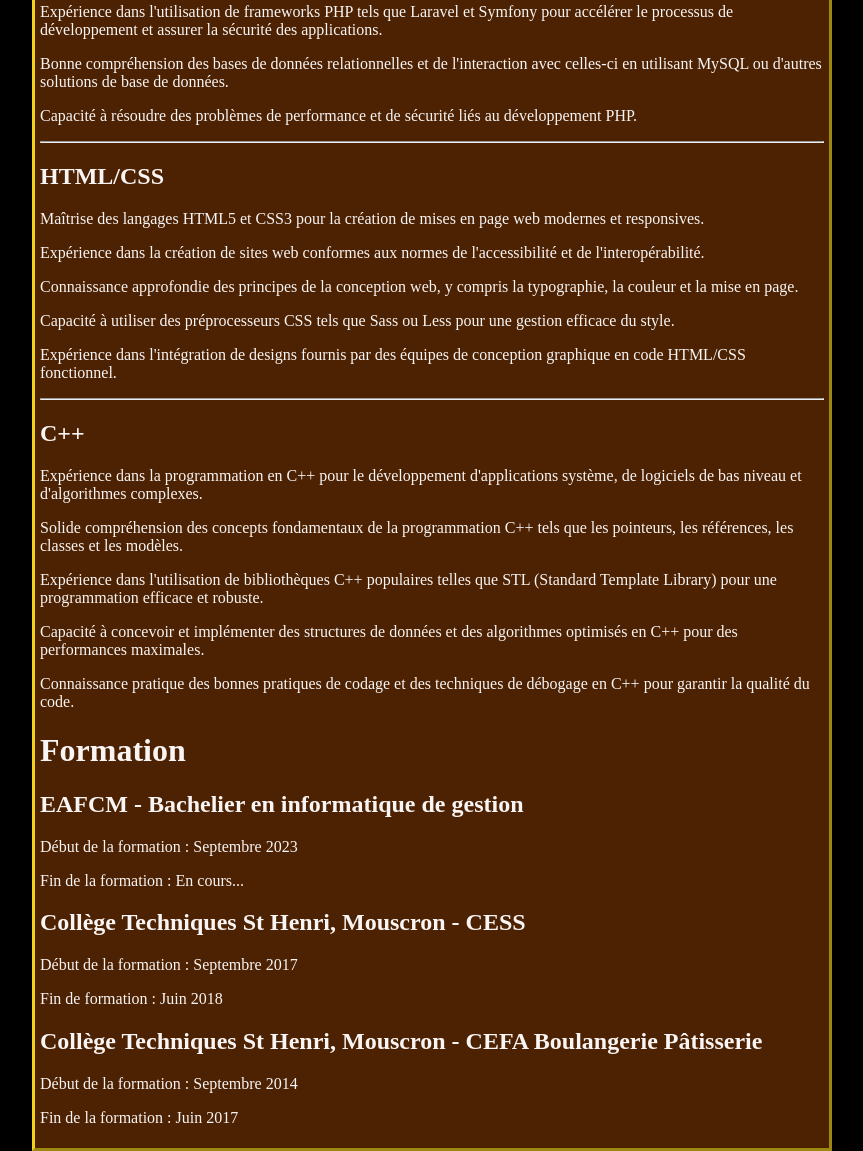
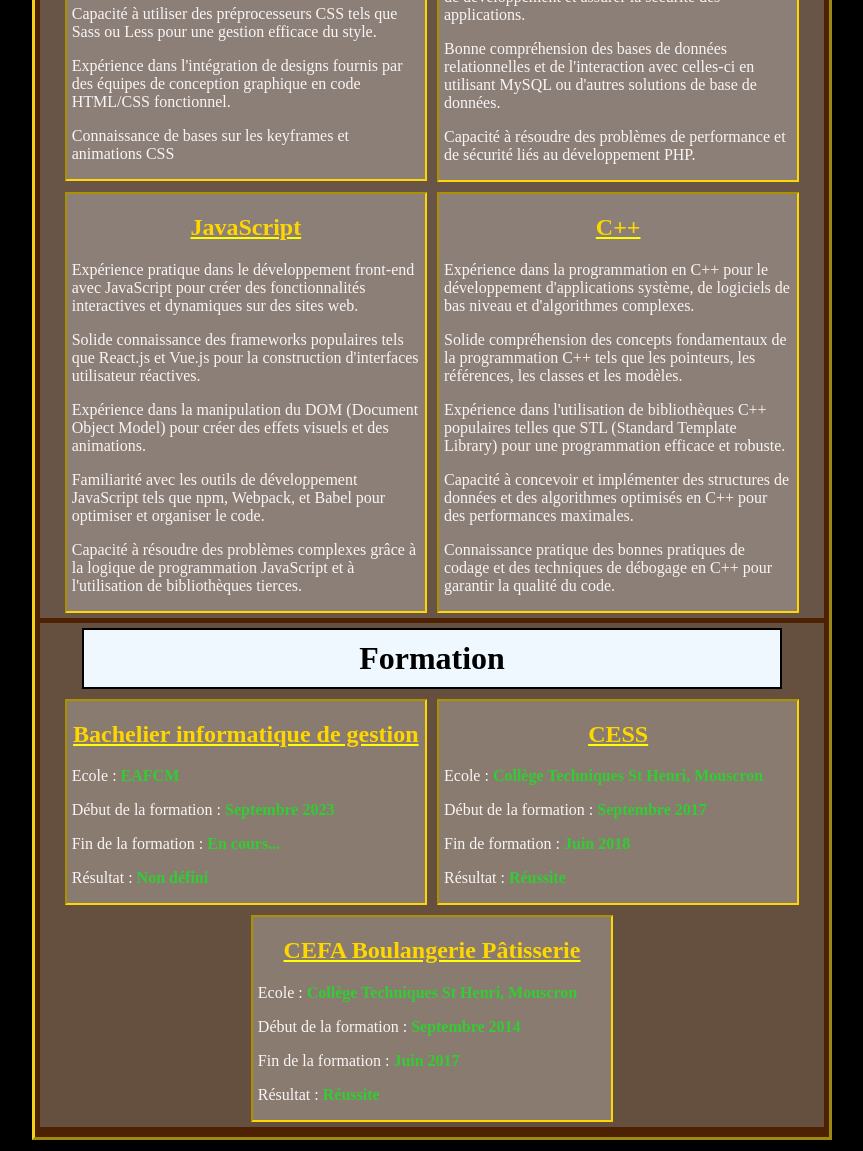
Before and after one commit to AKADortys/akadortys.github.io, a plain HTML site: page index.html in a window 1280 px wide. Shown: the part 653-1804 px from the top of the page, without its empty margins (208-1071 px from the left). Drawn offline with Linux system fonts and the light colour scheme.

Commit message:
Suite index.css

```diff
--- a/CSS/index.css
+++ b/CSS/index.css
@@ -8,18 +8,86 @@ header{
     align-content: center;
 }
 
+#experience{
+    background-color: rgba(128, 128, 128, 0.549);
+    padding: 0 5px;
+    display: flex;
+    flex-wrap: wrap;
+    align-items: center;
+    justify-content: center;
+    align-content: center;
+    margin: 5px 0;
+}
+
+
+#formation{
+    background-color: rgba(128, 128, 128, 0.477);
+    padding: 0 5px;
+    display: flex;
+    flex-wrap: wrap;
+    align-items: center;
+    justify-content: center;
+    align-content: center;
+    margin: 5px 0;
+}
+
+
+h1{
+    width: 90%;
+    text-align: center;
+    padding: 10px 0;
+    margin: 5px 0;
+    background-color: aliceblue;
+    color: black;
+    border: 2px solid black;
+}
+
+h2{
+    color: gold;
+    text-decoration: underline yellow;
+    width: 100%;
+    text-align: center;
+}
+
+
+.sub-formation{
+    width: 45%;
+    margin: 5px;
+    background-color: rgba(240, 248, 255, 0.26);
+    padding: 0 5px;
+    border: 2px inset gold;
+}
+
+.sub-formation span{
+    font-weight: bolder;
+    color: limegreen;
+}
+
+.sub-experience{
+    width: 45%;
+    margin: 5px;
+    background-color: rgba(240, 248, 255, 0.26);
+    padding: 0 5px;
+    border: 2px inset gold;
+}
+
 
 header span{
     font-weight: bolder;
 }
 
 header img{
-    width: 15%;
+    width: 20%;
+    border: 2px outset gold
 }
 
 header ul{
-    width: 80%;
+    width: 70%;
     list-style: none;
+}
+
+header li{
+    padding: 8px 0;
 }
 
 main{
--- a/index.html
+++ b/index.html
@@ -11,17 +11,48 @@
 
 <body>
     <header>
+        <h1>Présentation</h1>
         <img src="./Image/photo_cv.jpg" alt="Photo de Thibault Ancel">
         <ul>
             <li><span>Ancel Thibault</span></li>
+            <li><span>Lieu de résidence:</span> Avenue des comtes 58, 7700 Mouscron</li>
             <li><span>Date de naissance:</span> 12/08/1997</li>
             <li><span>Languages maîtrisés:</span> JavaScript, PHP, HTML/CSS,C++</li>
+            <li><span>Mail:</span> Thibault.A@outlook.com</li>
+            <li><span>Téléphone:</span> 0473831423</li>
         </ul>
     </header>
 
     <main>
         <div id="experience">
             <h1>Expériences</h1>
+
+            <section class="sub-experience">
+                <h2>HTML/CSS</h2>
+                <p>Maîtrise des langages HTML5 et CSS3 pour la création de mises en page web modernes et responsives.
+                </p>
+                <p>Expérience dans la création de sites web conformes aux normes de l'accessibilité et de
+                    l'interopérabilité.</p>
+                <p>Connaissance approfondie des principes de la conception web, y compris la typographie, la couleur et
+                    la mise en page.</p>
+                <p>Capacité à utiliser des préprocesseurs CSS tels que Sass ou Less pour une gestion efficace du style.
+                </p>
+                <p>Expérience dans l'intégration de designs fournis par des équipes de conception graphique en code
+                    HTML/CSS fonctionnel.</p>
+                <p>Connaissance de bases sur les keyframes et animations CSS</p>
+            </section>
+            <section class="sub-experience">
+                <h2>PHP</h2>
+                <p>Solide expérience dans le développement back-end avec PHP pour la création de sites web dynamiques et
+                    interactifs.</p>
+                <p>Maîtrise des concepts avancés de programmation orientée objet en PHP pour la réutilisation du code et
+                    la maintenance facile.</p>
+                <p>Expérience dans l'utilisation de frameworks PHP tels que Laravel et Symfony pour accélérer le
+                    processus de développement et assurer la sécurité des applications.</p>
+                <p>Bonne compréhension des bases de données relationnelles et de l'interaction avec celles-ci en
+                    utilisant MySQL ou d'autres solutions de base de données.</p>
+                <p>Capacité à résoudre des problèmes de performance et de sécurité liés au développement PHP.</p>
+            </section>
             <section class="sub-experience">
                 <h2>JavaScript</h2>
                 <p>Expérience pratique dans le développement front-end avec JavaScript pour créer des fonctionnalités
@@ -35,34 +66,6 @@
                 <p>Capacité à résoudre des problèmes complexes grâce à la logique de programmation JavaScript et à
                     l'utilisation de bibliothèques tierces.</p>
             </section>
-            <hr>
-            <section class="sub-experience">
-                <h2>PHP</h2>
-                <p>Solide expérience dans le développement back-end avec PHP pour la création de sites web dynamiques et
-                    interactifs.</p>
-                <p>Maîtrise des concepts avancés de programmation orientée objet en PHP pour la réutilisation du code et
-                    la maintenance facile.</p>
-                <p>Expérience dans l'utilisation de frameworks PHP tels que Laravel et Symfony pour accélérer le
-                    processus de développement et assurer la sécurité des applications.</p>
-                <p>Bonne compréhension des bases de données relationnelles et de l'interaction avec celles-ci en
-                    utilisant MySQL ou d'autres solutions de base de données.</p>
-                <p>Capacité à résoudre des problèmes de performance et de sécurité liés au développement PHP.</p>
-            </section>
-            <hr>
-            <section class="sub-experience">
-                <h2>HTML/CSS</h2>
-                <p>Maîtrise des langages HTML5 et CSS3 pour la création de mises en page web modernes et responsives.
-                </p>
-                <p>Expérience dans la création de sites web conformes aux normes de l'accessibilité et de
-                    l'interopérabilité.</p>
-                <p>Connaissance approfondie des principes de la conception web, y compris la typographie, la couleur et
-                    la mise en page.</p>
-                <p>Capacité à utiliser des préprocesseurs CSS tels que Sass ou Less pour une gestion efficace du style.
-                </p>
-                <p>Expérience dans l'intégration de designs fournis par des équipes de conception graphique en code
-                    HTML/CSS fonctionnel.</p>
-            </section>
-            <hr>
             <section class="sub-experience">
                 <h2>C++</h2>
                 <p>Expérience dans la programmation en C++ pour le développement d'applications système, de logiciels de
@@ -80,19 +83,25 @@
         <div id="formation">
             <h1>Formation</h1>
             <section class="sub-formation">
-                <h2>EAFCM - Bachelier en informatique de gestion</h2>
+                <h2>Bachelier informatique de gestion</h2>
+                <p>Ecole : <span>EAFCM</span></p>
                 <p>Début de la formation : <span>Septembre 2023</span></p>
                 <p>Fin de la formation : <span>En cours...</span></p>
+                <p>Résultat : <span>Non défini</span></p>
             </section>
             <section class="sub-formation">
-                <h2>Collège Techniques St Henri, Mouscron - CESS</h2>
+                <h2>CESS</h2>
+                <p>Ecole : <span>Collège Techniques St Henri, Mouscron</span></p>
                 <p>Début de la formation : <span>Septembre 2017</span></p>
                 <p>Fin de formation : <span>Juin 2018</span></p>
+                <p>Résultat : <span>Réussite</span></p>
             </section>
             <section class="sub-formation">
-                <h2>Collège Techniques St Henri, Mouscron - CEFA Boulangerie Pâtisserie</h2>
+                <h2>CEFA Boulangerie Pâtisserie</h2>
+                <p>Ecole : <span>Collège Techniques St Henri, Mouscron</span></p>
                 <p>Début de la formation : <span>Septembre 2014</span></p>
                 <p>Fin de la formation : <span>Juin 2017</span></p>
+                <p>Résultat : <span>Réussite</span></p>
             </section>
         </div>
     </main>
```
